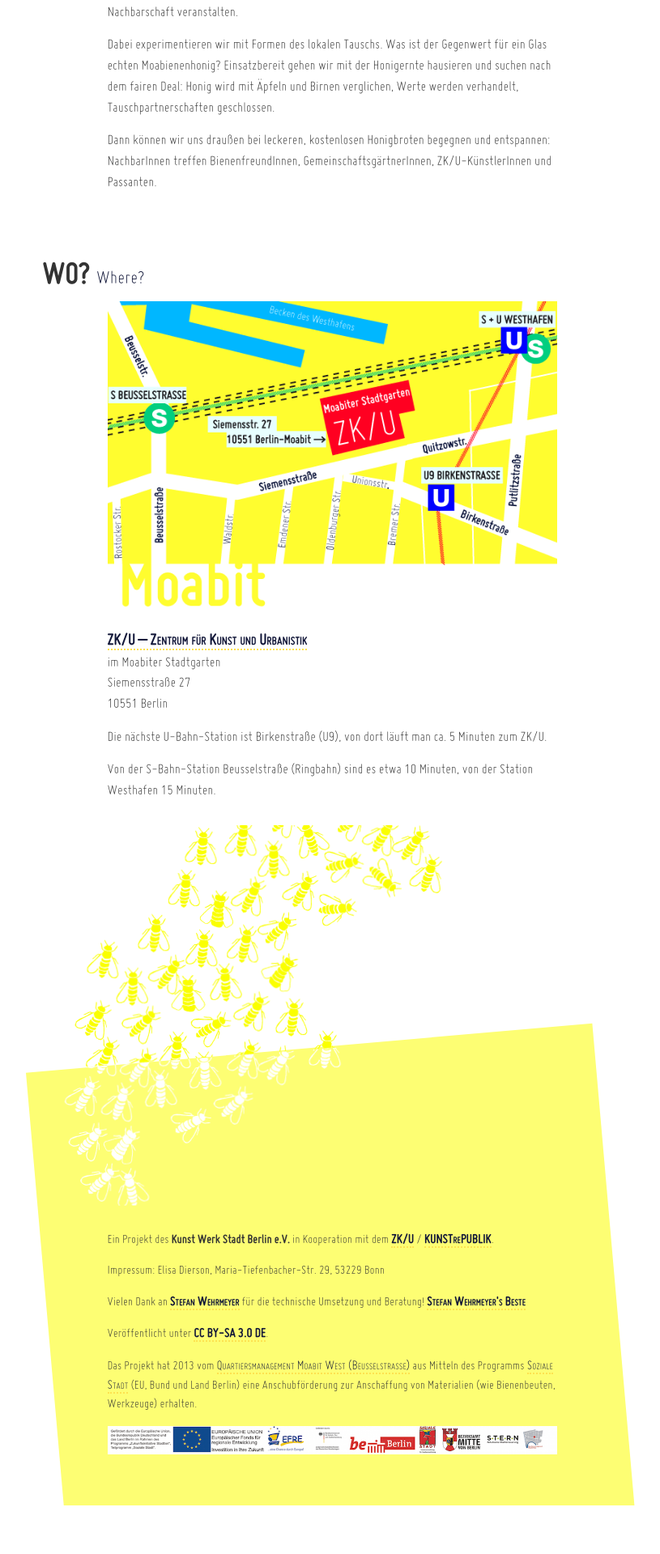
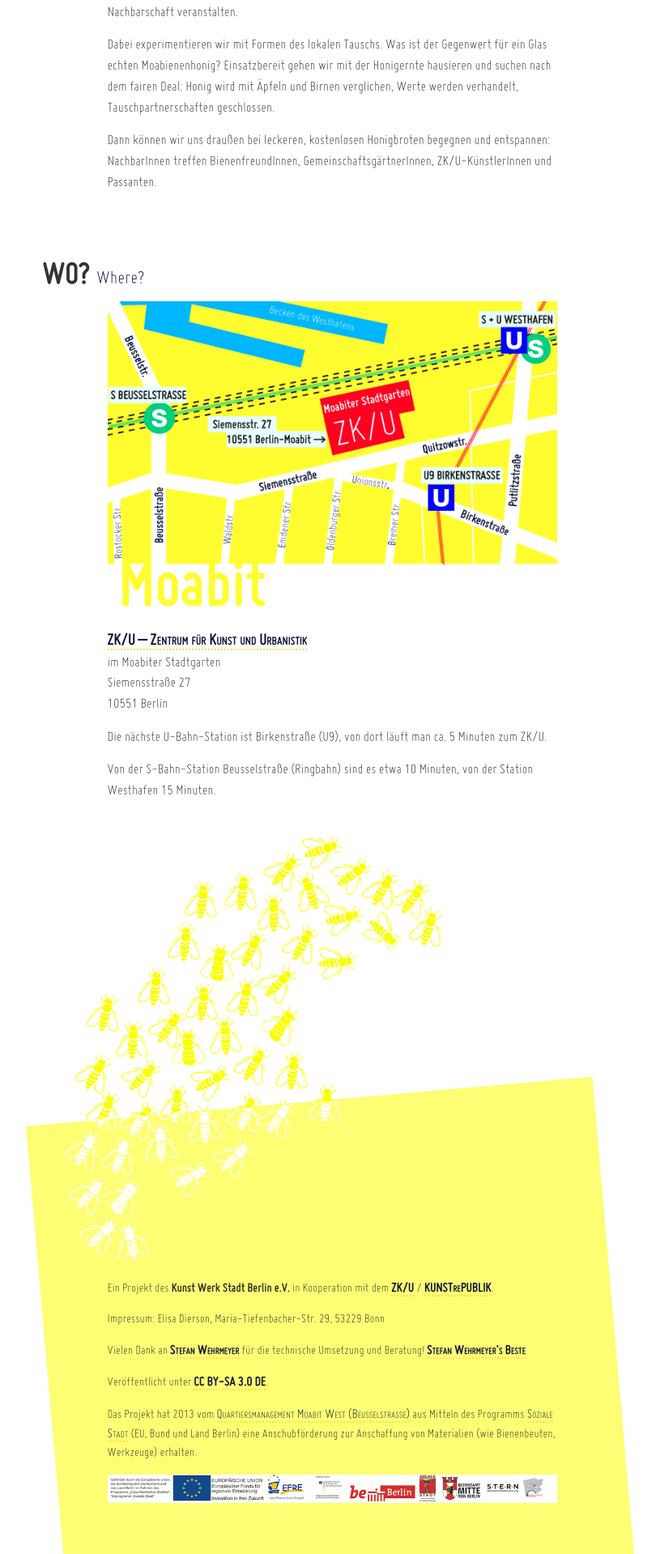
Before and after one commit to dieda/moabienen.berlin-bienenstadt.de, a Jekyll site: the page built from index.html, in a window 1280 px wide. Shown: the part 2162-4081 px from the top of the page at 81% size, without its empty margins (230-1045 px from the left). Built offline with Jekyll 4.4.1, drawn with Linux system fonts in a browser that asks for light colours; before the commit the page ends 4021 px from its top, so only the background shows below that.

Commit message:
Changed css (Layout footer)

```diff
--- a/css/moabienen.css
+++ b/css/moabienen.css
@@ -230,7 +230,7 @@ h1, h2, h3 {
 }
 
 .footer {
-  height: 840px;
+  height: 900px;
 }
 
 .footer-container .background {
@@ -256,7 +256,7 @@ h1, h2, h3 {
 }
 
 .footer-text {
-  margin-top: 500px;
+  margin-top: 560px;
   font-size: 16px;
   padding-bottom: 1em;
 }
```
